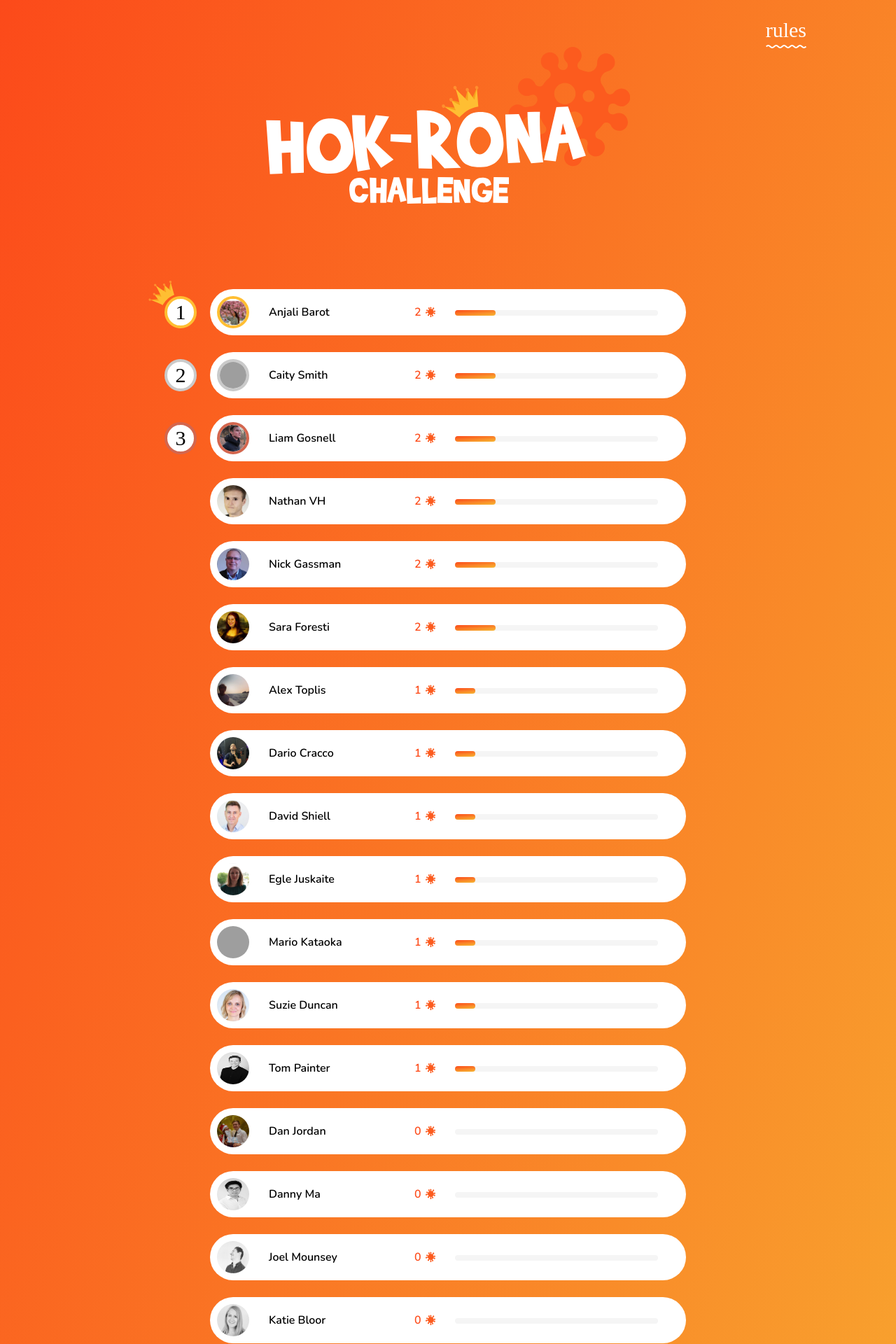
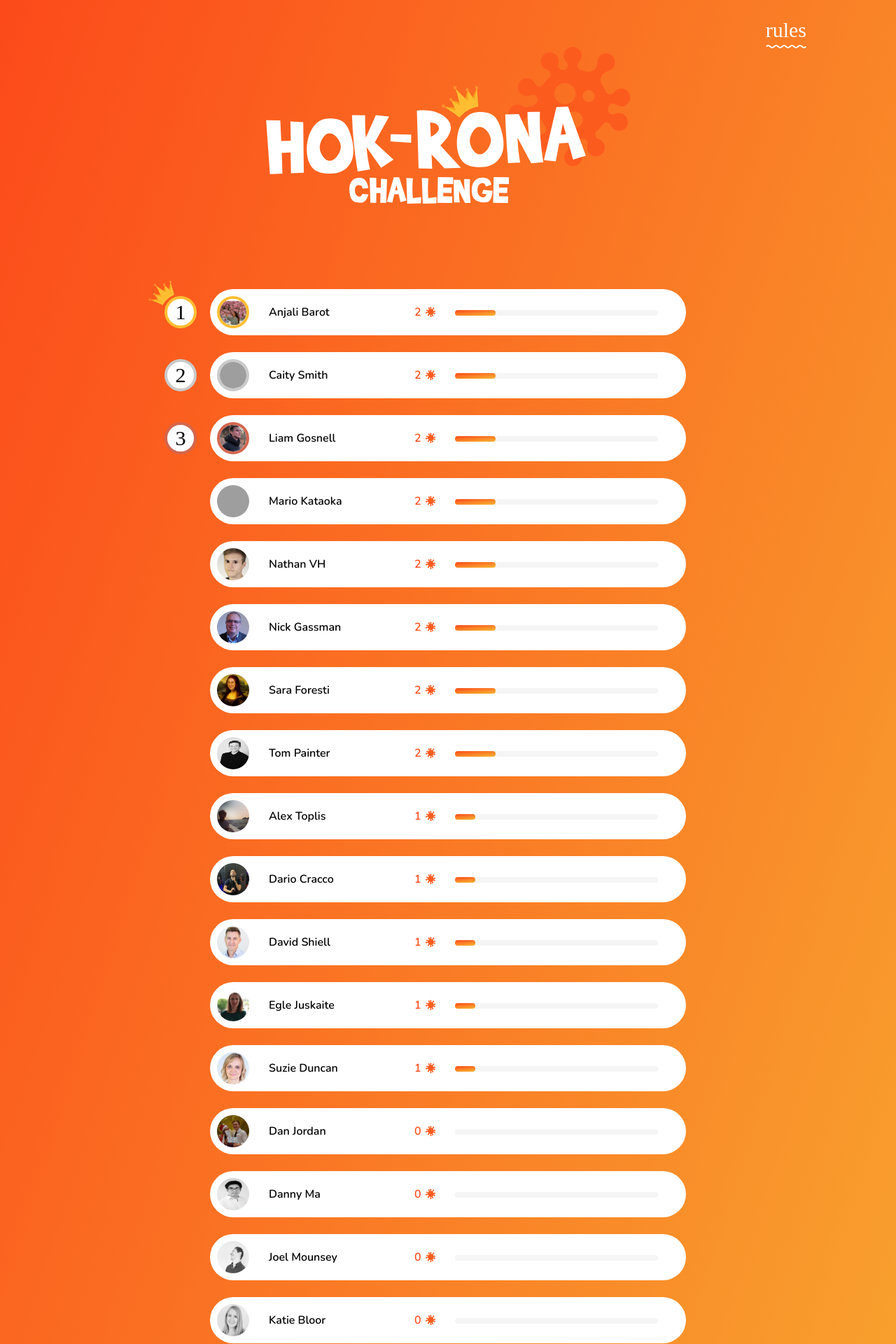
Before and after one commit to LiamGosnell/hokrona.github.io, a Jekyll site: the page built from index.html, in a window 1280 px wide. Shown: the top 1920 px of the page at 70% size. Built offline with Jekyll 4.4.1, drawn with Linux system fonts in a browser that asks for light colours; some web fonts are replaced; grey boxes are pictures that could not be loaded.

Commit message:
leaderboard updates

```diff
--- a/_config.yml
+++ b/_config.yml
@@ -41,6 +41,9 @@ leaderboard:
     - name: Liam Gosnell
       score: 2
       image: ../assets/img/people/lg-image.png
+    - name: Mario Kataoka
+      score: 2
+      image: ../assets/img/people/mk-image.png
     - name: Nathan VH
       score: 2
       image: ../assets/img/people/nvh-image.png
@@ -50,6 +53,9 @@ leaderboard:
     - name: Sara Foresti
       score: 2
       image: ../assets/img/people/sf-image.png
+    - name: Tom Painter
+      score: 2
+      image: ../assets/img/people/tp-image.png
     - name: Alex Toplis
       score: 1
       image: ../assets/img/people/at-image.png
@@ -62,15 +68,9 @@ leaderboard:
     - name: Egle Juskaite
       score: 1
       image: ../assets/img/people/ej-image.png
-    - name: Mario Kataoka
-      score: 1
-      image: ../assets/img/people/mk-image.png
     - name: Suzie Duncan
       score: 1
       image: ../assets/img/people/sd-image.png
-    - name: Tom Painter
-      score: 1
-      image: ../assets/img/people/tp-image.png
     - name: Dan Jordan
       score: 0
       image: ../assets/img/people/dj-image.png
```
Also changed, not shown: 2 other files.
